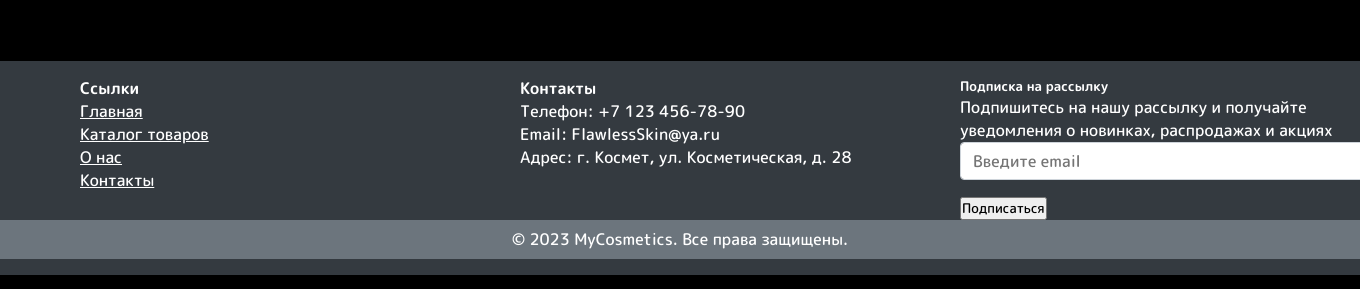
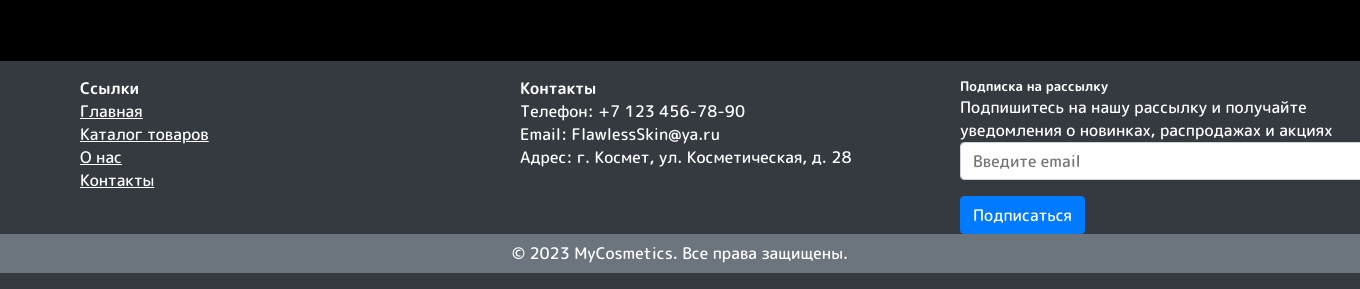
Before and after one commit to dwinky-vi/flawlessSkin, a Django app: page / in a window 1360 px wide; the page is wider, and only the part inside the window is pictured. Shown: the part 2953-3242 px from the top of that part. Run offline with Django 4.2, Linux system fonts and the light colour scheme; data comes from the database, SQL or seed files in the repository; both versions use the stored data as it was after the commit; some libraries are stand-ins or nearby versions.

Commit message:
modify footer in dase.css

```diff
--- a/internet_shop_backend/main/static/main/css/base.css
+++ b/internet_shop_backend/main/static/main/css/base.css
@@ -10,6 +10,10 @@
 	margin: 0 auto;
 	background-color: rgba(0, 0, 0, 0);
 }
+
+/**
+	HEADER
+**/
 
 .header{
 	font-family: 'M PLUS Rounded 1c', sans-serif;
@@ -47,7 +51,9 @@
 	transform: scale(1.05);
 }
 
-/* Nav */
+/**
+	NAV
+**/
 
 .nav {
 	font-size: 16px;
@@ -65,7 +71,6 @@
 }
 
 .nav__link:hover {
-	/* color: black; */
 	color: rgb(253, 201, 103);
 }
 
@@ -109,24 +114,18 @@
 	display: none;
 }
 
+/**
+	FOOTER
+**/
 
-/* footer */
-
-
-.bg-dark {
+.footer {
+	padding-top: 1rem !important;
+	padding-bottom: 1rem !important;
+	color: #fff !important;
 	background-color: #343a40 !important;
 }
 
-.text-white {
-  color: #fff !important;
-}
-
-.py-3 {
-  padding-top: 1rem !important;
-  padding-bottom: 1rem !important;
-}
-
-.footer__inner {
+.footer__top {
 	display: flex;
 	flex-wrap: nowrap;
 	margin-right: -15px;
@@ -140,28 +139,26 @@
 	padding-left: 15px;
 }
 
-.list-unstyled {
+.footer__ul {
 	padding-left: 0;
-  list-style: none;
+	list-style-type: none;
 }
 
-.link {
+.footer__link {
+	line-height: 20px;
     color: white;
 }
 
-.bg-secondary {
-  background-color: #6c757d !important;
+.footer__link:hover {
+	color: #70c05b;
 }
 
-.text-center {
+.footer__bottom {
+	background-color: #6c757d !important;
 	text-align: center !important;
-}
-
-.py-2 {
 	padding-top: 0.5rem !important;
 	padding-bottom: 0.5rem !important;
 }
-
 .form-group {
 	margin-bottom: 1rem;
 }
@@ -188,3 +185,36 @@
 	outline: 0;
 	box-shadow: 0 0 0 0.2rem rgba(0,123,255,.25);
 }
+
+.btn__subscribe {
+	display: inline-block;
+	font-weight: 400;
+	text-align: center;
+	white-space: nowrap;
+	vertical-align: middle;
+	user-select: none;
+	border: 1px solid transparent;
+	padding: .375rem .75rem;
+	font-size: 1rem;
+	line-height: 1.5;
+	border-radius: .25rem;
+	transition: color .15s ease-in-out,background-color .15s ease-in-out,border-color .15s ease-in-out,box-shadow .15s ease-in-out;
+
+	color: #fff;
+	background-color: #007bff;
+	border-color: #007bff;
+}
+
+			/* footer */
+/*.footer {*/
+/*	border-top: 1px solid grey;*/
+/*	margin-bottom: 0px;*/
+/*	width: 100%;*/
+/*	height: 60px;*/
+/*	display: flex;*/
+/*	justify-content: flex-end;*/
+/*	align-items: center;*/
+/*	!* background-color: #e5e5e5; *!*/
+/*	background-color: #FFB085;*/
+/*	!* border: 5px solid red; *!*/
+/*}*/
--- a/internet_shop_backend/main/static/main/css/catalog.css
+++ b/internet_shop_backend/main/static/main/css/catalog.css
@@ -3,7 +3,6 @@
     padding: 0;
 	font-family: 'M PLUS Rounded 1c', sans-serif;
 }
-
 
 .wrapper {
 	width: 100%;
--- a/internet_shop_backend/main/static/main/css/main.css
+++ b/internet_shop_backend/main/static/main/css/main.css
@@ -60,42 +60,6 @@ body {
 	height: 630px;
 }
 
-			/* footer */
-.footer {
-	border-top: 1px solid grey;
-	margin-bottom: 0px;
-	width: 100%;
-	height: 60px;
-	display: flex;
-	justify-content: flex-end;
-	align-items: center;
-	/* background-color: #e5e5e5; */
-	background-color: #FFB085;
-	/* border: 5px solid red; */
-}
-
-.footer__ul {
-	/* border: 3px solid blue; */
-	margin-left: 10%; /*??*/
-	margin-right: 5%;
-
-	width: 40%;
-	list-style-type: none;
-	display: flex;
-	justify-content: space-between;
-}
-
-.footer__link {
-	text-decoration: none;
-	font-weight: 300;
-	font-size: 16px;
-	line-height: 20px;
-	color: #000000;
-}
-
-.footer__link:hover {
-	text-decoration: underline;
-}
 
 
 
--- a/internet_shop_backend/main/templates/main/base.html
+++ b/internet_shop_backend/main/templates/main/base.html
@@ -52,21 +52,21 @@
 
     {% endblock %}
 
-    <footer class="bg-dark text-white py-3">
+    <footer class="footer">
         <div class="container">
-            <div class="footer__inner">
+            <div class="footer__top">
                 <div class="col-md-4">
                     <h4>Ссылки</h4>
-                    <ul class="list-unstyled">
-                        <li><a href="#" class="link">Главная</a></li>
-                        <li><a href="#" class="link">Каталог товаров</a></li>
-                        <li><a href="#" class="link">О нас</a></li>
-                        <li><a href="#" class="link">Контакты</a></li>
+                    <ul class="footer__ul">
+                        <li><a href="#" class="footer__link">Главная</a></li>
+                        <li><a href="#" class="footer__link">Каталог товаров</a></li>
+                        <li><a href="#" class="footer__link">О нас</a></li>
+                        <li><a href="#" class="footer__link">Контакты</a></li>
                     </ul>
                 </div>
                 <div class="col-md-4">
                     <h4>Контакты</h4>
-                    <ul class="list-unstyled">
+                    <ul class="footer__ul">
                         <li>Телефон: +7 123 456-78-90</li>
                         <li>Email: FlawlessSkin@ya.ru</li>
                         <li>Адрес: г. Космет, ул. Косметическая, д. 28</li>
@@ -79,12 +79,12 @@
                         <div class="form-group">
                             <input type="email" class="form-control" placeholder="Введите email">
                         </div>
-                        <button type="submit" class="btn btn-primary">Подписаться</button>
+                        <button type="submit" class="btn__subscribe">Подписаться</button>
                     </form>
                 </div>
             </div>
         </div>
-        <div class="bg-secondary text-center py-2">
+        <div class="footer__bottom">
             <p>© 2023 MyCosmetics. Все права защищены.</p>
         </div>
     </footer>
```
Also changed, not shown: internet_shop_backend/db.sqlite3, 1 other file. Lines whose indentation alone changed are shown as unchanged.
